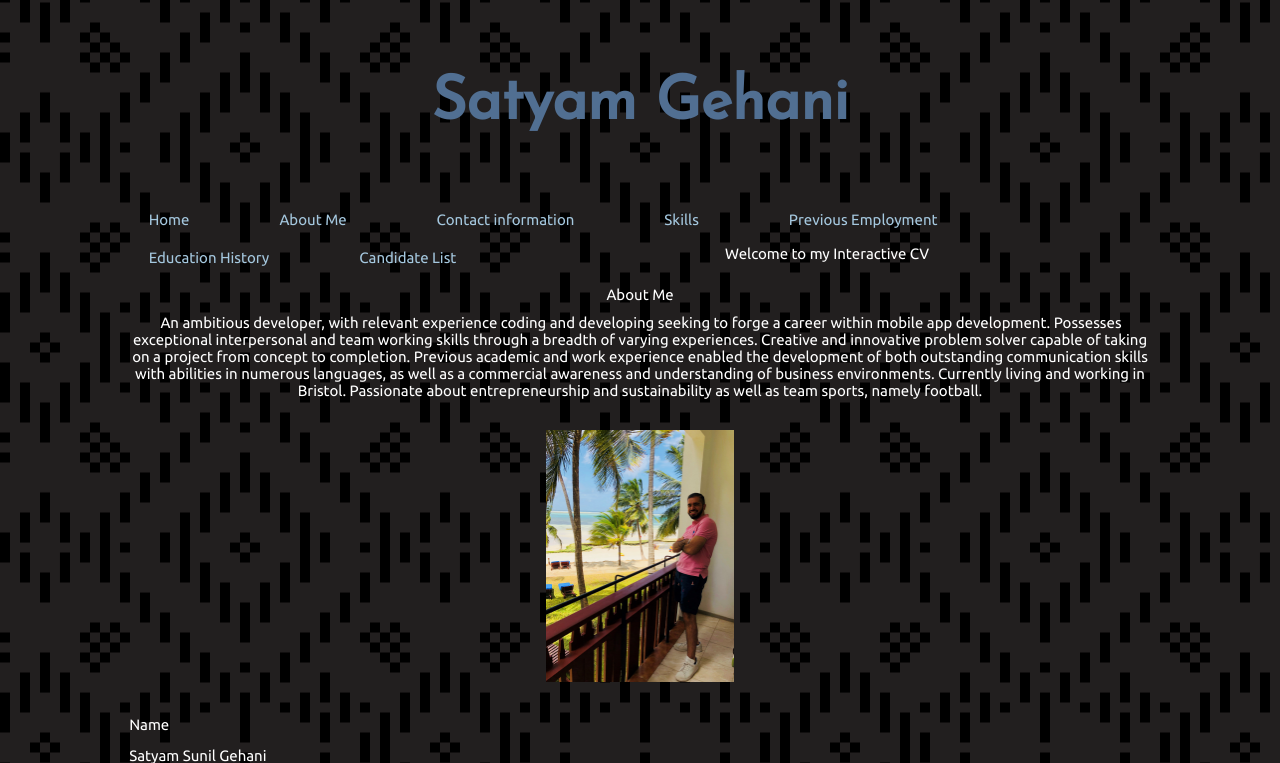
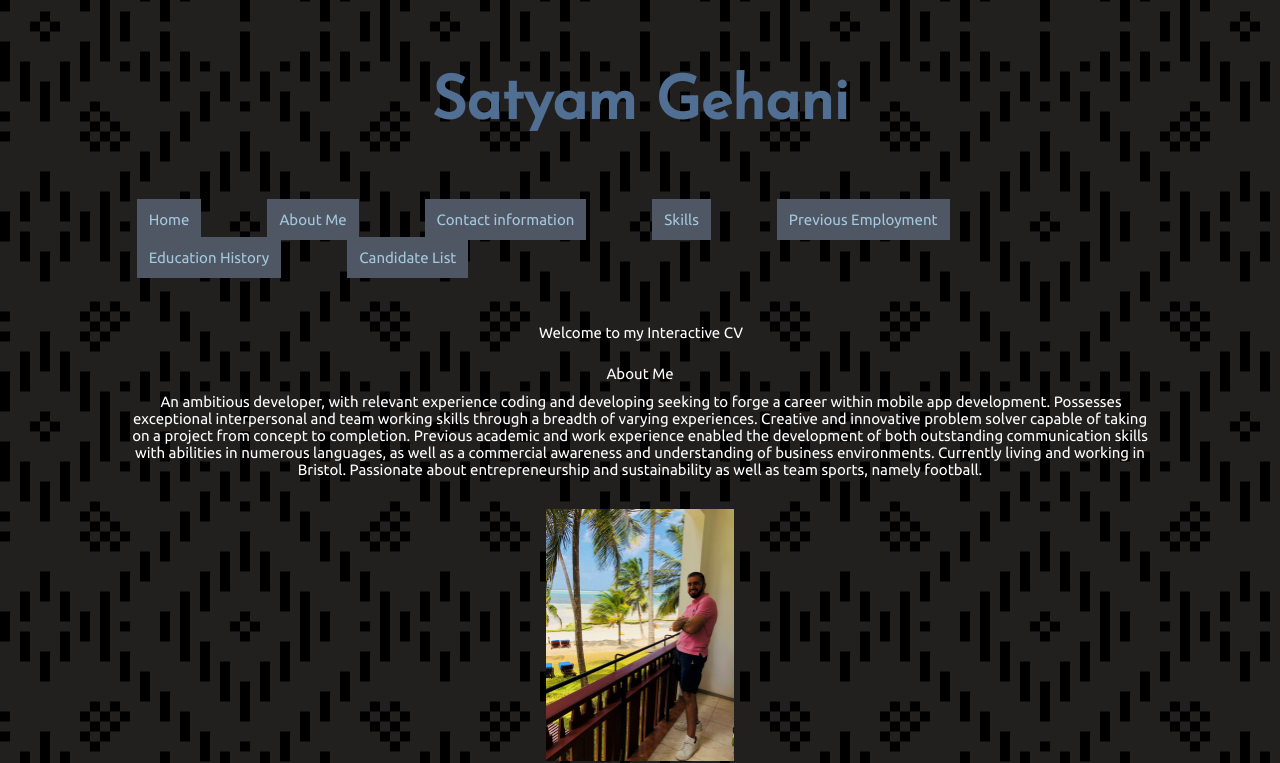
Before and after one commit to Emmanuelnology/CV, a PHP site: page /satyam/index.html in a window 1280 px wide. Shown: the top 763 px of the page. Run offline with PHP 8.4, Linux system fonts and the light colour scheme.

Commit message:
formatting

```diff
--- a/satyam/index.html
+++ b/satyam/index.html
@@ -35,15 +35,15 @@
             <dt>Name</dt> <dd>Satyam Sunil Gehani</dd>
             <dt>Address</dt>
             <dd>
-             <address>
+            <address>
                 55 Jasper House
                 9 Merrivale Mews
                 Milton Keynes
                 MK9 2FN
-             </address>
+            </address>
             </dd>
             <dt>Mobile Number</dt> <dd>+44 7955532440</dd>
-            <dt>E-mail address</dt> <dd><a href="mailto:satyam.gehani@nology.io?Subject=Job%20application" target="_top">satyam.gehani@nology.io</a></dd>
+            <dt>E-mail address</dt> <dd><a href="mailto:satyam.gehani@nology.io?Subject=Job%20Application" target="_top">satyam.gehani@nology.io</a></dd>
 
 
             <dt>LinkedIn:</dt> <dd><a href="https://uk.linkedin.com/in/satyam-gehani"> https://uk.linkedin.com/in/satyam-gehani</a></dd>
--- a/satyam/styles.css
+++ b/satyam/styles.css
@@ -19,7 +19,6 @@ h1{
     font-family: Josefin Sans;
 }
 nav {
-    position: -webkit-sticky;
     position: sticky;
     top: 0;
 }
@@ -27,19 +26,19 @@ nav ul{
     text-transform: initial;
     list-style-type:none;
     padding:0;
-    margin:0;
-    display: inline;
+    margin:0 auto;
+    display: inline-block;
 }
 nav li {
     display:inline;
-    float:left;
+    float: left;
 }
 nav li a{
     display: inline;
     padding: 12px;
     text-decoration: none;
     color: rgb(165, 200, 223);
-    background-color: none;
+    background-color: rgb(79, 87, 100);
 }
 nav a:hover{
     background-color: rgb(24, 68, 119);
```
